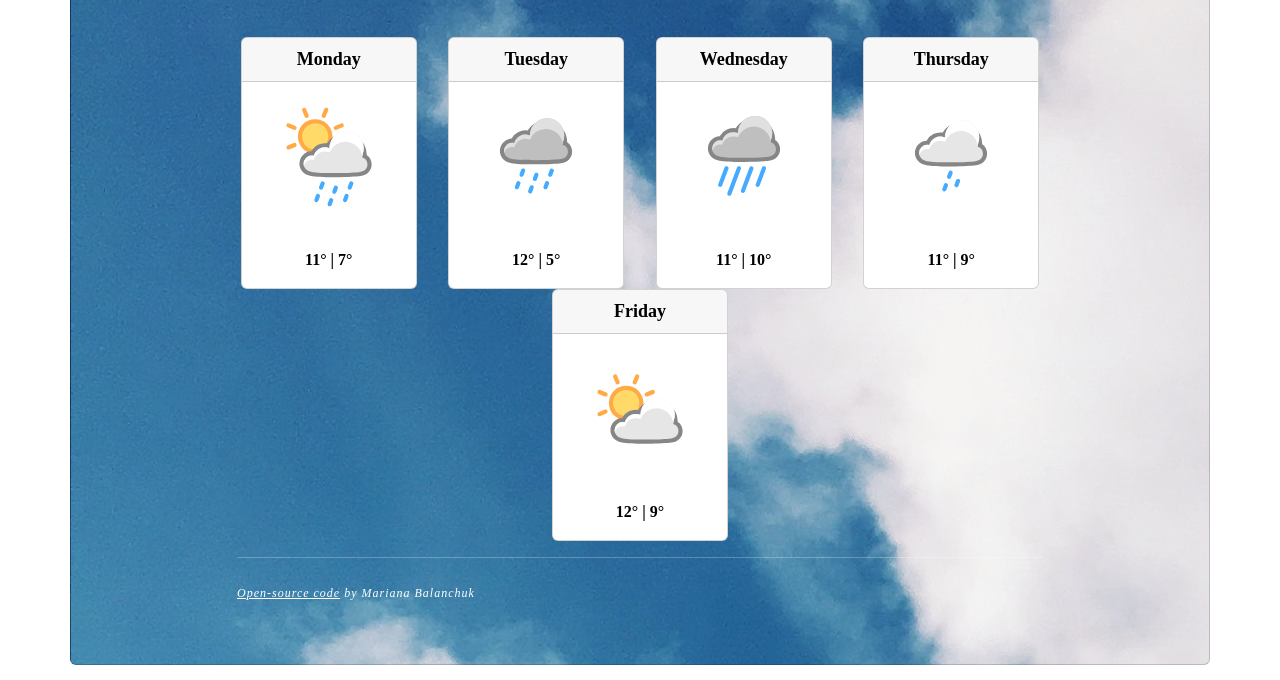
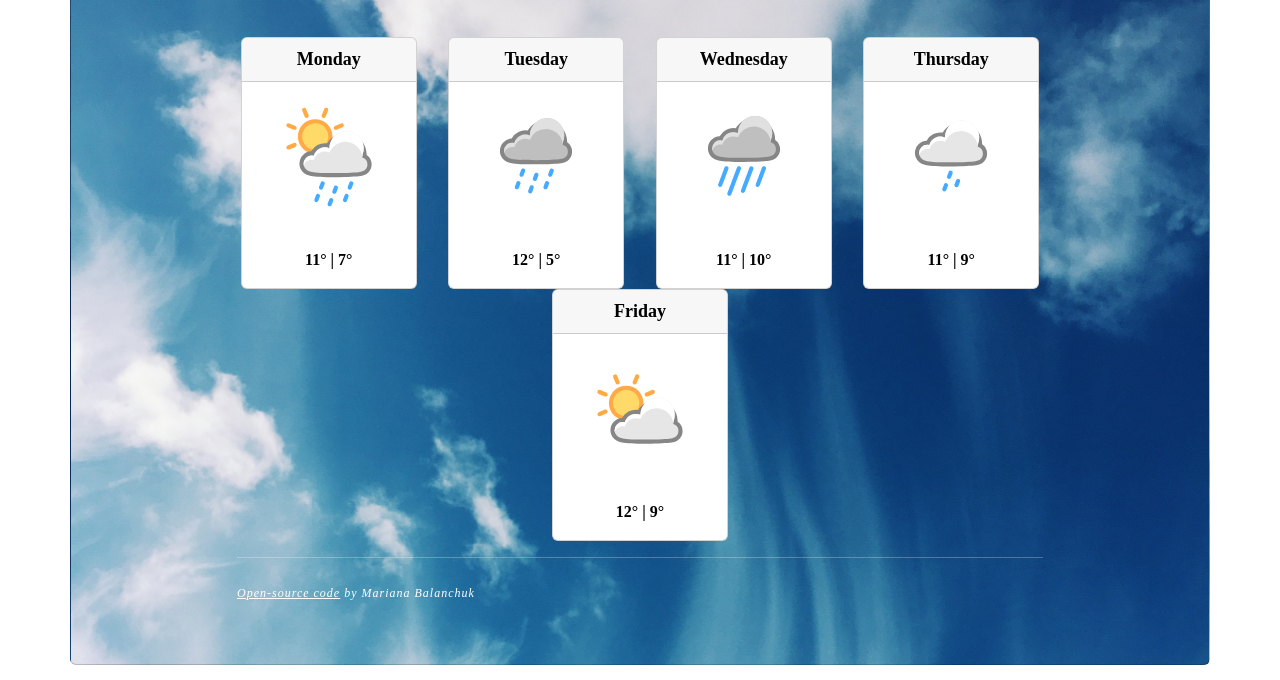
Before and after one commit to marianabalanchuk/weather-app, a plain HTML site: page index.html in a window 1280 px wide. Shown: the part 325-1005 px from the top of the page. Drawn offline with nearby package versions, Linux system fonts and the light colour scheme; a web font is replaced by a local one.

Commit message:
Update weatherstyle.css

```diff
--- a/weatherstyle.css
+++ b/weatherstyle.css
@@ -1,3 +1,7 @@
+* {
+  box-sizing: border-box;
+}
+
 h1 {
   font-size: 40px;
   font-weight: bold;
@@ -18,6 +22,7 @@ p {
   padding: 20px 150px;
   font-family: "Montagu Slab", serif;
   background-image: url(images/background-clouds.jpg);
+  background-size: 100%;
   color: white;
 }
 
```
